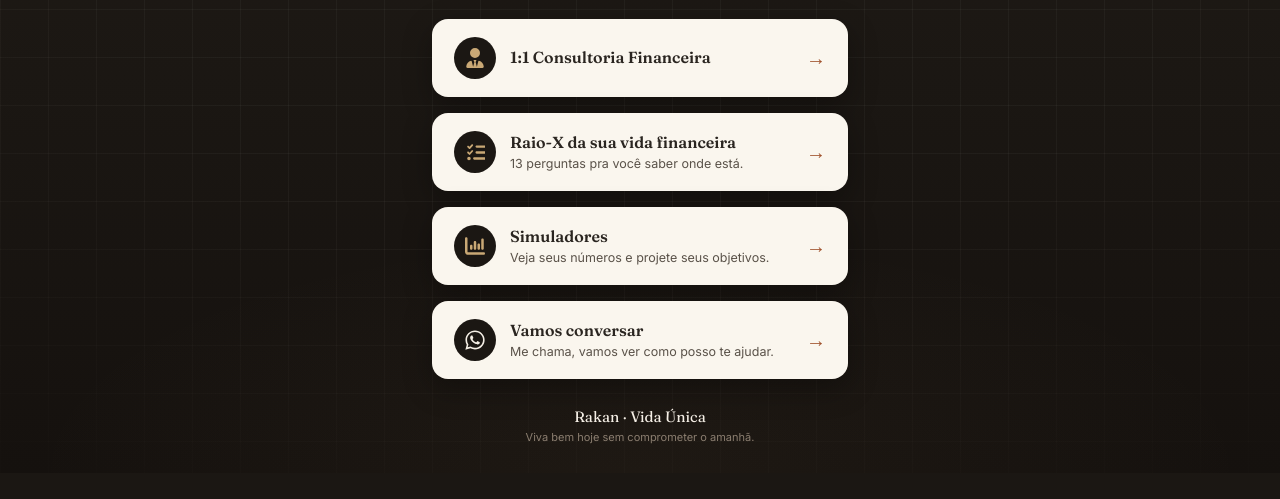
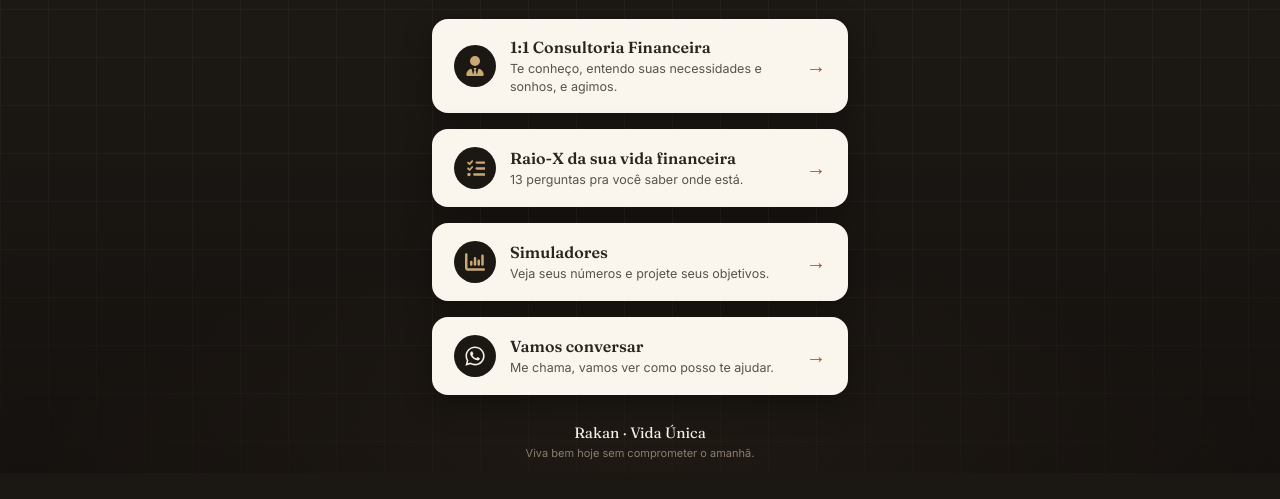
Before and after one commit to arthurnotaroberto/rakan-links, a website: page index.html in a window 1280 px wide. Shown: the part 327-826 px from the top of the page. Drawn offline with Linux system fonts and the light colour scheme.

Commit message:
index: legenda de volta no card 1:1 Consultoria
Co-Authored-By: Claude Opus 4.8 <noreply@anthropic.com>

```diff
--- a/index.html
+++ b/index.html
@@ -188,6 +188,7 @@ body {
       </div>
       <div>
         <div class="card-small-title">1:1 Consultoria Financeira</div>
+        <div class="card-small-desc">Te conheço, entendo suas necessidades e sonhos, e agimos.</div>
       </div>
     </div>
     <span class="arrow">→</span>
```
